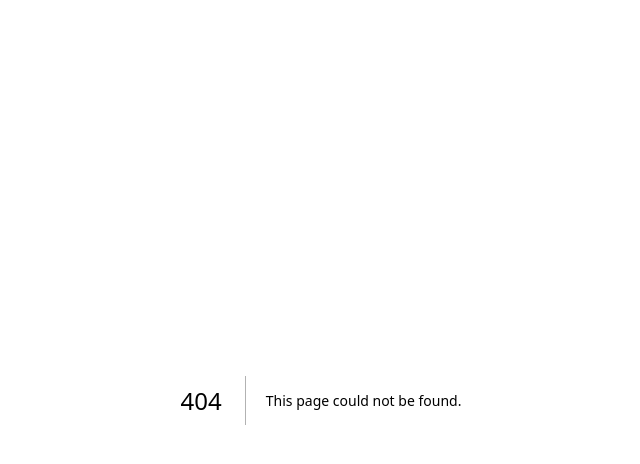
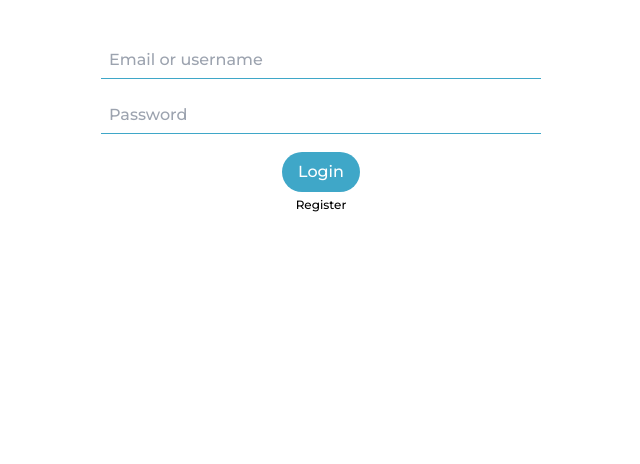
Before and after one commit to Augusto-DF/clinicManagement, a Next.js app: page /login in a window 1280 px wide. Before the commit this address had no page. Shown: the top 464 px of the page, without its empty margins (319-959 px from the left). Built offline with nearby package versions, Linux system fonts and the light colour scheme.

Commit message:
feat: Create Login page

```diff
--- /dev/null
+++ b/app/login/page.jsx
@@ -0,0 +1,33 @@
+import Button from "@/components/design-system/Button";
+import Input from "@/components/design-system/Input";
+import { getUsers } from "@/services/user-services";
+import Link from "next/link";
+import styles from "./styles.module.css";
+
+const Login = () => {
+  return (
+    <main>
+      <form className={styles.formContainer}>
+        <div className={styles.inputWrapper}>
+          <Input
+            type="text"
+            placeholder="Email or username"
+            alt="Tap your email or username"
+          />
+          <Input
+            type="password"
+            placeholder="Password"
+            alt="Tap your password"
+          />
+        </div>
+
+        <div className={styles.buttonWrapper}>
+          <Button type="submit">Login</Button>
+          <Link href="../register">Register</Link>
+        </div>
+      </form>
+    </main>
+  );
+};
+
+export default Login;
--- /dev/null
+++ b/app/login/styles.module.css
@@ -0,0 +1,29 @@
+.formContainer{
+    width: 440px;
+    margin: 36px auto;
+}
+
+@media only screen and (max-width: 488px) {
+    .formContainer {
+        width: 100%;
+        min-width: 320px;
+        padding: 0 24px;
+        margin: 0 auto;
+    }
+}
+
+.inputWrapper {
+    display: grid;
+    grid-template-columns: 1fr;
+    gap: 12px
+}
+
+.buttonWrapper {
+    width: fit-content;
+    margin: 18px auto;
+    text-align: center;
+}
+
+.buttonWrapper a {
+    font-size: 12px;
+}
```
